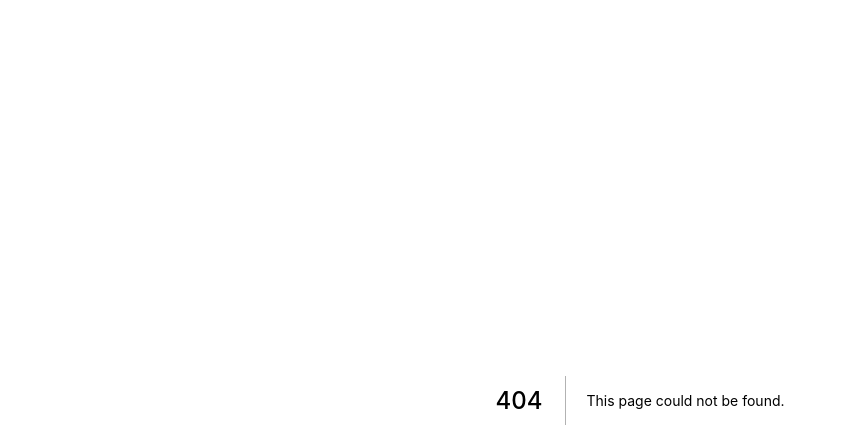
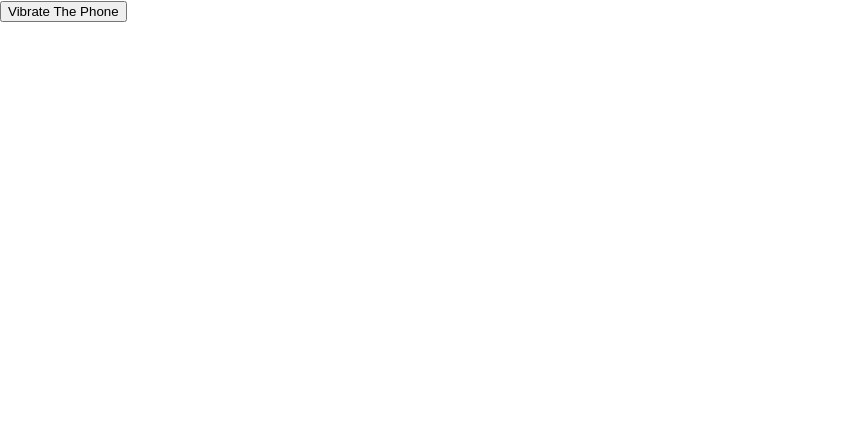
Before and after one commit to MhmdNdri/Next-Access, a Next.js app: page /pwa-sample/vibration in a window 1280 px wide. Before the commit this address had no page. Shown: the top 448 px of the page, without its empty margins (0-847 px from the left). Built offline with nearby package versions, Linux system fonts and the light colour scheme.

Commit message:
add: vibrate To PWA

```diff
--- a/pages/index.js
+++ b/pages/index.js
@@ -30,6 +30,9 @@ export default function Home() {
       <Link href="/share">
         <button className={styles.btn}>Share</button>
       </Link>
+      <Link href="/vibration">
+        <button className={styles.btn}>Vibration</button>
+      </Link>
     </div>
   )
 }
--- /dev/null
+++ b/pages/vibration.js
@@ -0,0 +1,19 @@
+import React from 'react'
+
+const Vibration = () => {
+
+    const vibrateHandler = () => {
+
+        process.browser ? window.navigator.vibrate(1000) : null
+
+    }
+    return (
+        <div>
+            <button onClick={vibrateHandler}>
+                Vibrate The Phone
+            </button>
+        </div>
+    )
+}
+
+export default Vibration
```
